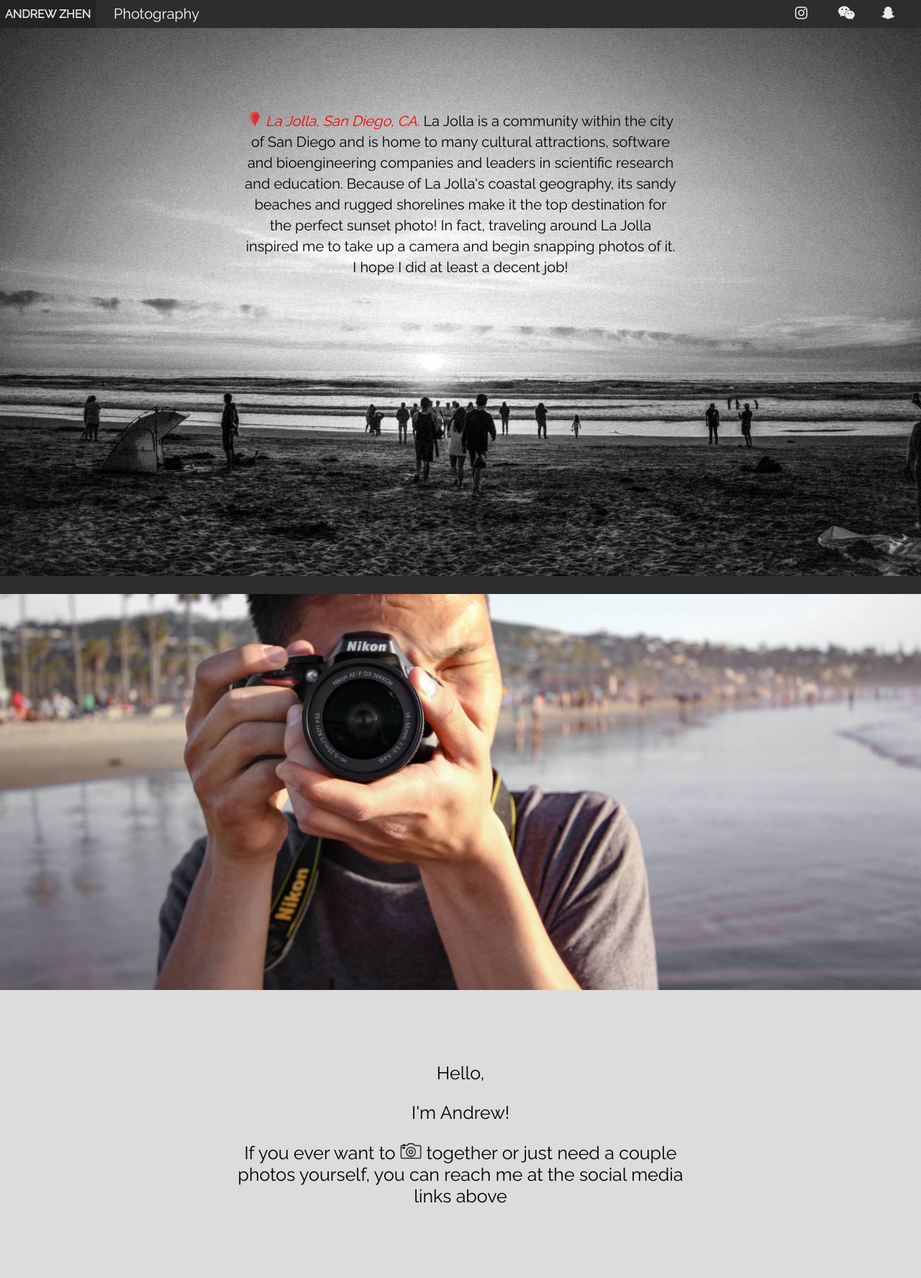
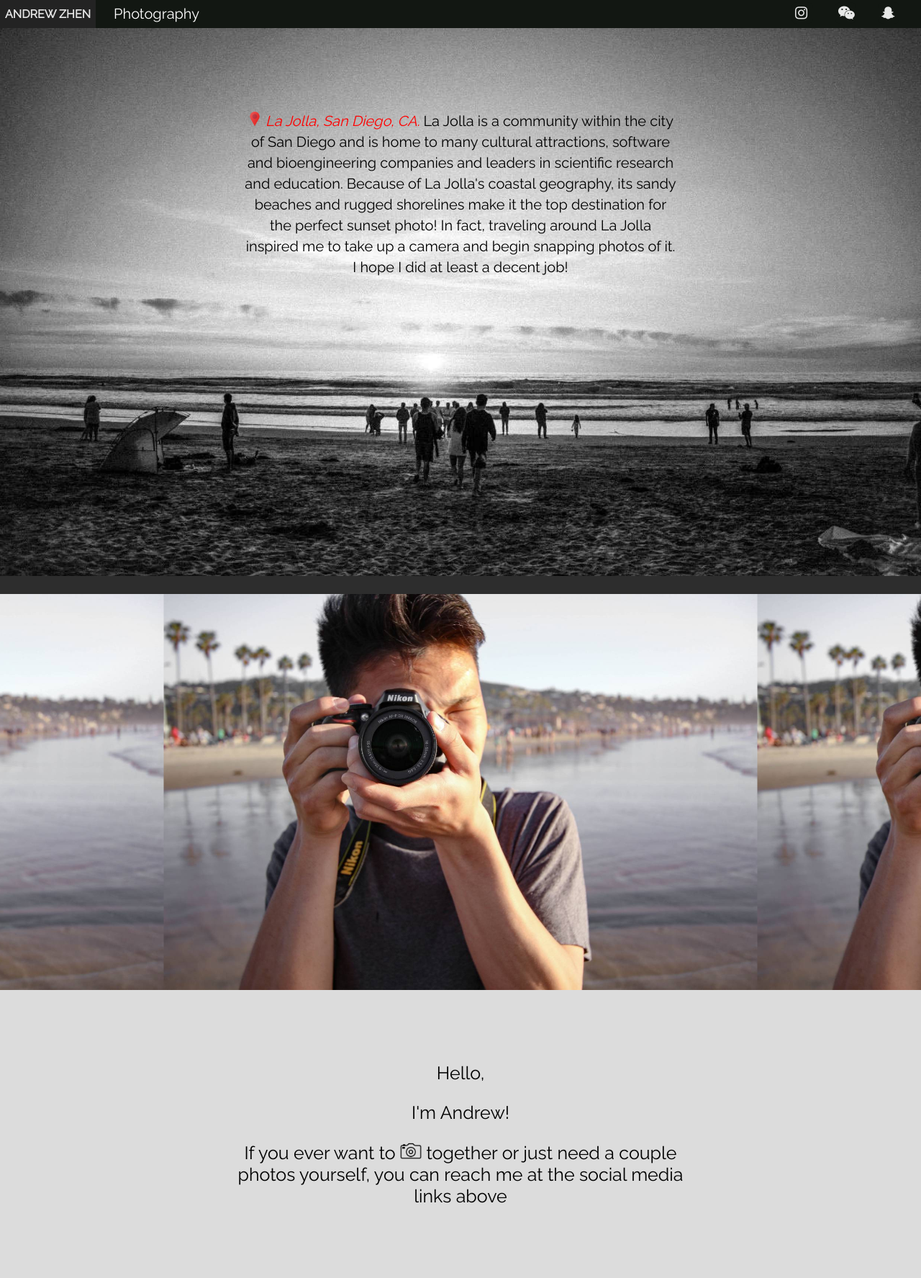
Before and after one commit to andrewzhen/andrewzhen.github.io, a PHP site: page / in a window 1280 px wide. Shown: the top 1775 px of the page at 72% size. Run offline with PHP 8.4, Linux system fonts and the light colour scheme.

Commit message:
Update stylesheet.css

```diff
--- a/stylesheet.css
+++ b/stylesheet.css
@@ -8,7 +8,8 @@ body, html {
 	width: 100%;
 }
 #photography body, #photography {
-  background: rgb(45,45,45);
+  /*background: rgb(45,45,45);*/
+  background: rgb(18,23,18);
 }
 
 /*Navigation Bar*/
@@ -21,7 +22,8 @@ body, html {
   z-index: 5;
   top: 0;
   width: 100%;
-  background-color: rgb(45,45,45);
+  /*background-color: rgb(45,45,45);*/
+  background: rgb(18,23,18);
 }
 
 #photography li a {
@@ -70,7 +72,8 @@ body, html {
     padding: 5px;
     opacity: 0.9;
     color: white;
-    background: rgb(45,45,45);
+    /*background: rgb(45,45,45);*/
+    background: rgb(18,23,18);
 }
 
 #photography .fa-instagram:hover {
@@ -152,7 +155,7 @@ body, html {
   background-position: center center;
   background-repeat: no-repeat;
 	background-attachment: fixed;
-  background-size: cover;
+  background-size: contain;
 }
 @media only screen and (max-device-width: 1024px) {
   #photography .portrait {
```
